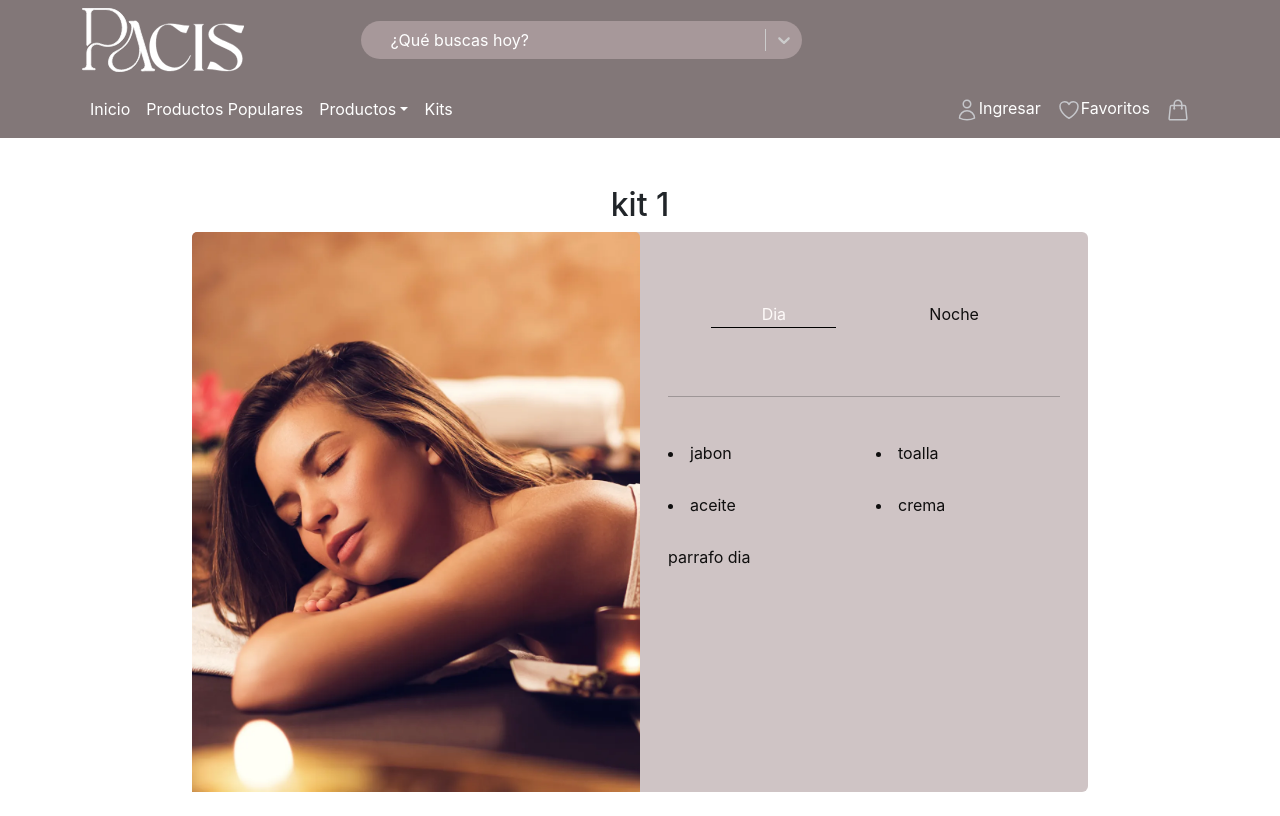
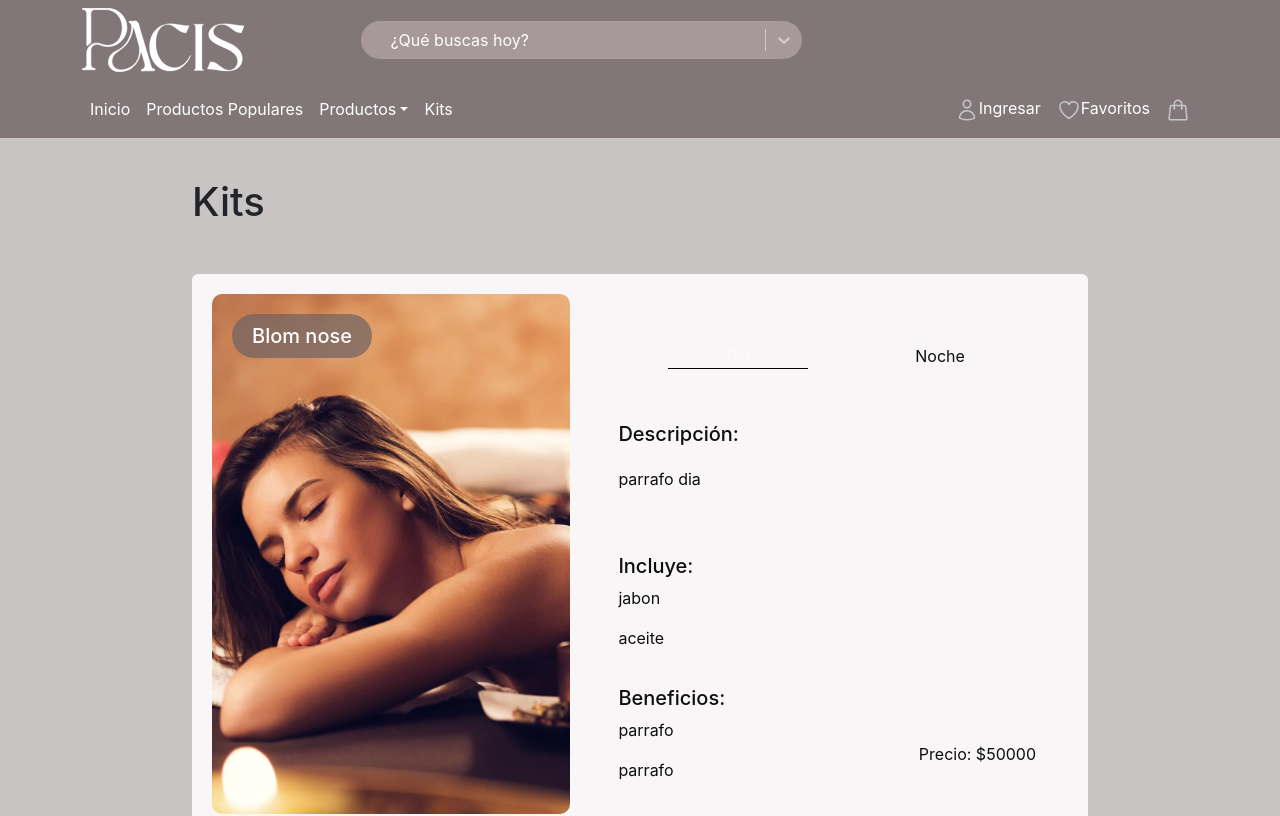
Before and after one commit to No-Country-simulation/c22-10-m-webapp, a React (Create React App) app in the folder Frontend/: page /kits in a window 1280 px wide. Shown: the top 816 px of the page. Built offline with nearby package versions, Linux system fonts and the light colour scheme; no server answers.

Commit message:
nuevo diseño de la tarjeta Kits

```diff
--- a/Frontend/src/COMPONENTS/UI/Testimonios.css
+++ b/Frontend/src/COMPONENTS/UI/Testimonios.css
@@ -6,6 +6,7 @@
   flex-direction: column;
   align-items: center;
   justify-content: space-evenly;
+  background-color: #fefaf9;
 }
 .slider-testimonios {
   max-height: 50%;
--- a/Frontend/src/PAGES/Layout.jsx
+++ b/Frontend/src/PAGES/Layout.jsx
@@ -9,6 +9,7 @@ export const Layout = () => {
       style={{
         minHeight: "100vh",
         position: "relative",
+        backgroundColor: "rgb(200, 196, 196)",
       }}
     >
       <Cabecera />
--- a/Frontend/src/PAGES/Productos/Kits/Kits.jsx
+++ b/Frontend/src/PAGES/Productos/Kits/Kits.jsx
@@ -31,17 +31,37 @@ const KitCard = ({ kit, index, kitToggles, handleToggle }) => {
         display: "flex",
         flexDirection: "row",
         border: "none",
-        backgroundColor: isDay ? "rgb(207, 196, 197)" : "rgb(77, 70, 71)",
+        backgroundColor: isDay ? "rgb(248, 246, 246)" : "rgb(77, 70, 71)",
         color: isDay ? "rgb(15, 14, 14)" : "rgb(254, 250, 249)",
       }}
       className="w-75"
     >
+      <h5
+        style={{
+          position: "absolute",
+          top: "40px",
+          left: "40px",
+          color: "white",
+          backgroundColor: "rgba(110, 98, 99, 0.705)",
+          padding: "10px 20px",
+          borderRadius: "50px",
+        }}
+      >
+        Blom nose
+      </h5>
       <Card.Img
         variant="top"
         src={isDay ? kit.dia.img : kit.noche.img}
-        style={{ width: "50%", height: "100%", objectFit: "cover" }}
+        style={{
+          width: "40%",
+          height: "auto",
+          objectFit: "cover",
+          margin: "20px",
+          borderRadius: "10px",
+          boxSizing: "content-box",
+        }}
       />
-      <Card.Body>
+      <Card.Body className="m-3 p-0">
         <Container className="w-100 h-100">
           <Row className="h-25 d-flex align-items-center justify-content-evenly">
             <ToggleButton
@@ -57,36 +77,26 @@ const KitCard = ({ kit, index, kitToggles, handleToggle }) => {
               Noche
             </ToggleButton>
           </Row>
-          <hr />
+          <Row className="h-75">
             <Row className="h-25">
-            <Col className="d-flex flex-column justify-content-evenly">
-              <Row>
-                <li>{isDay ? kit.dia.kit.p1 : kit.noche.kit.p1}</li>
+              <h5>Descripción:</h5>
+              <p>{isDay ? kit.dia.parrafo : kit.noche.parrafo}</p>
             </Row>
-              <Row>
-                <li>{isDay ? kit.dia.kit.p2 : kit.noche.kit.p2}</li>
+            <Row className="h-25">
+              <h5>Incluye:</h5>
+              <p>{isDay ? kit.dia.kit.p1 : kit.noche.kit.p1}</p>
+              <p>{isDay ? kit.dia.kit.p2 : kit.noche.kit.p2}</p>
             </Row>
+            <Row className="h-25 w-100 d-flex align-items-center">
+              <Col xs="auto">
+                <h5>Beneficios:</h5>
+                <p>parrafo</p>
+                <p>parrafo</p>
               </Col>
-            <Col className="d-flex flex-column justify-content-evenly">
-              <Row>
-                <li>{isDay ? kit.dia.kit.p3 : kit.noche.kit.p3}</li>
-              </Row>
-              <Row>
-                <li>{isDay ? kit.dia.kit.p4 : kit.noche.kit.p4}</li>
-              </Row>
+              <Col xs="auto" className="h-50 ms-auto d-flex flex-column">
+                <span className="mt-auto">Precio: $50000</span>
               </Col>
             </Row>
-          <Row className="h-50 overflow-hidden">
-            <Card.Text
-              className="text-wrap text-break"
-              style={{
-                overflow: "hidden",
-                textOverflow: "ellipsis",
-                whiteSpace: "normal",
-              }}
-            >
-              {isDay ? kit.dia.parrafo : kit.noche.parrafo}
-            </Card.Text>
           </Row>
         </Container>
       </Card.Body>
@@ -148,6 +158,8 @@ export const Kits = () => {
   };
 
   return (
+    <section>
+      <h1 style={{ padding: "5vh 0 0 15vw" }}>Kits</h1>
       <Stack gap={5} className="my-5 align-items-center">
         {kitsDatos.map((kit, index) => (
           <article
@@ -158,7 +170,6 @@ export const Kits = () => {
               alignItems: "center",
             }}
           >
-          <h2>{kit.nombre}</h2>
             <KitCard
               kit={kit}
               index={index}
@@ -168,5 +179,6 @@ export const Kits = () => {
           </article>
         ))}
       </Stack>
+    </section>
   );
 };
```
Lines whose indentation alone changed are shown as unchanged.
